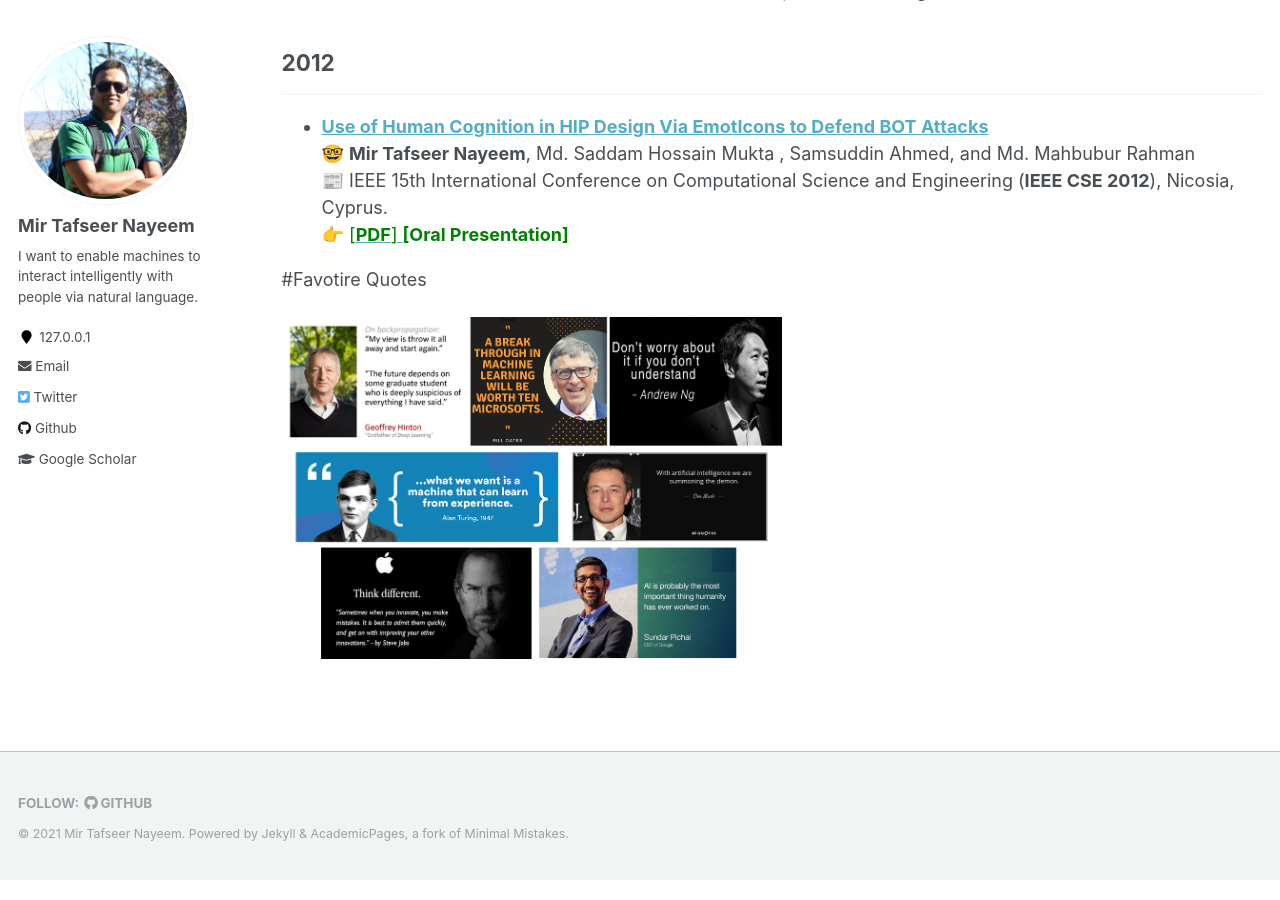
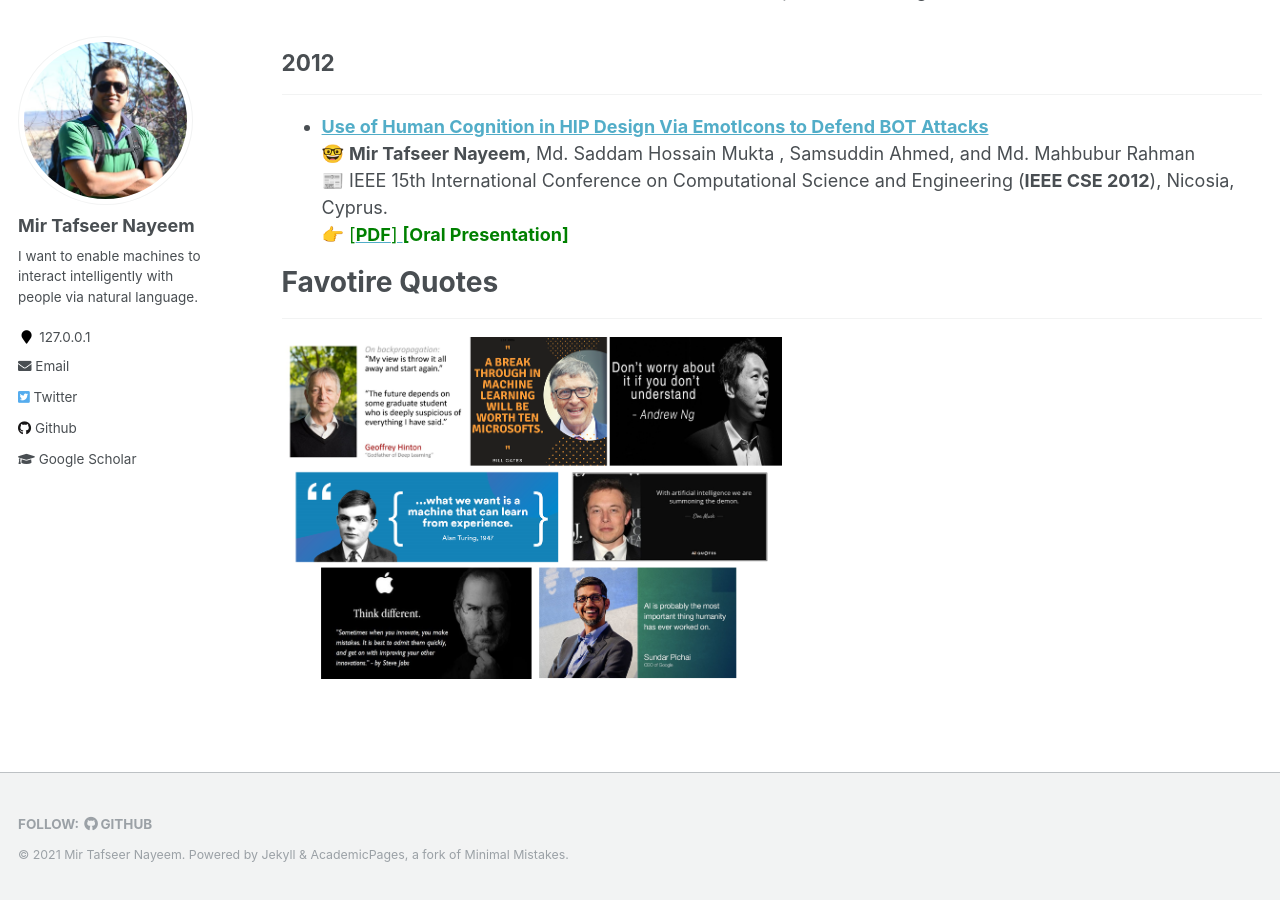
Before and after one commit to sujan-sarker/sujan-sarker.github.io, a Jekyll site: the page built from _pages/publications.md, in a window 1280 px wide and 900 px high, scrolled down 2141 px. Built offline with Jekyll 4.4.1, drawn with Linux system fonts in a browser that asks for light colours.

```diff
--- a/_pages/publications.md
+++ b/_pages/publications.md
@@ -87,7 +87,8 @@ author_profile: true
 👉 [<span style ="color:Green"> [**PDF**] </span>](https://tafseer-nayeem.github.io/files/IEEE_CSE12_paper.pdf) <span style ="color:Green"> **[Oral Presentation]** </span>
 
 
-#Favotire Quotes
+# Favotire Quotes
+-----------
 
 <img src="https://tafseer-nayeem.github.io/images/quotes.png" alt="Favotire Quotes"
 	title="Favotire Quotes" width="500" height="50">
```
